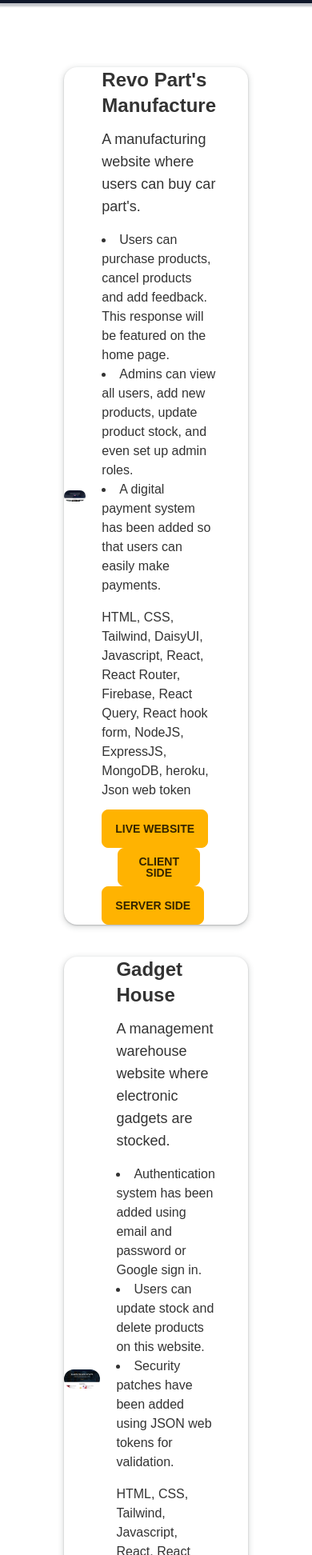
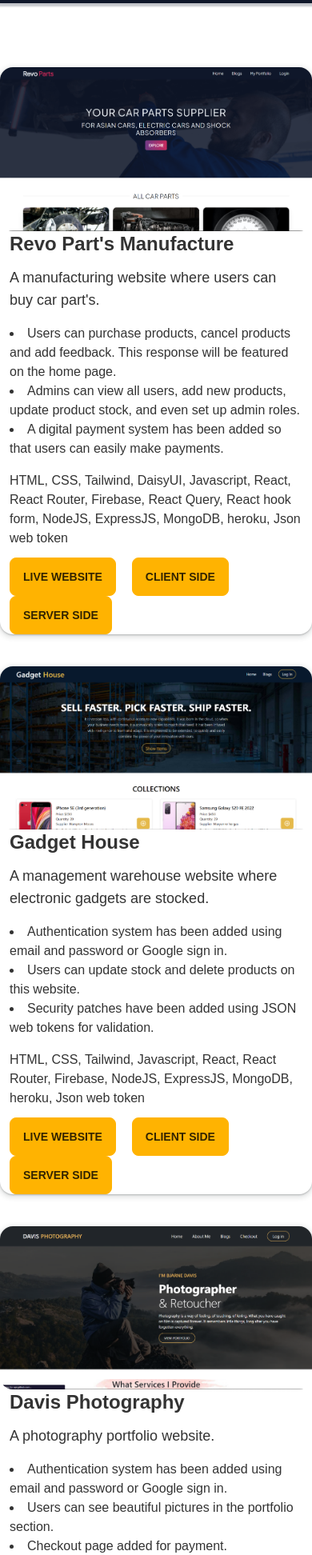
Before and after one commit to rockydey/rocky_portfolio, a React (Create React App) app: page /details in a window 390 px wide. Shown: the part 56-2000 px from the top of the page at 80% size. Built offline with nearby package versions, Linux system fonts and the light colour scheme.

Commit message:
details page updated

```diff
--- a/src/Pages/Home/Details.jsx
+++ b/src/Pages/Home/Details.jsx
@@ -8,12 +8,12 @@
 
 const Details = () => {
     return (
-        <div className='mx-20 my-20'>
-            <div className='flex gap-5 items-center rounded-2xl mb-10' style={{ boxShadow: "rgba(60, 64, 67, 0.3) 0px 1px 2px 0px, rgba(60, 64, 67, 0.15) 0px 2px 6px 2px" }}>
+        <div className='lg:mx-20 my-20'>
+            <div className='lg:flex gap-5 items-center rounded-2xl mb-10' style={{ boxShadow: "rgba(60, 64, 67, 0.3) 0px 1px 2px 0px, rgba(60, 64, 67, 0.15) 0px 2px 6px 2px" }}>
                 <div>
                     <img className='rounded-2xl' src={project1} alt="" />
                 </div>
-                <div className='pr-10'>
+                <div className='lg:pr-10 lg:px-0 px-3'>
                     <h2 className='text-2xl font-semibold'>Revo Part's Manufacture</h2>
                     <p className='text-lg mt-3'>A manufacturing website where users can buy car part's.</p>
                     <div className='text-normal my-4'>
@@ -31,11 +31,11 @@
                     </div>
                 </div>
             </div>
-            <div className='flex gap-5 items-center rounded-2xl mb-10' style={{ boxShadow: "rgba(60, 64, 67, 0.3) 0px 1px 2px 0px, rgba(60, 64, 67, 0.15) 0px 2px 6px 2px" }}>
+            <div className='lg:flex gap-5 items-center rounded-2xl mb-10' style={{ boxShadow: "rgba(60, 64, 67, 0.3) 0px 1px 2px 0px, rgba(60, 64, 67, 0.15) 0px 2px 6px 2px" }}>
                 <div>
                     <img className='rounded-2xl' src={project2} alt="" />
                 </div>
-                <div className='pr-10'>
+                <div className='lg:pr-10 lg:px-0 px-3'>
                     <h2 className='text-2xl font-semibold'>Gadget House</h2>
                     <p className='text-lg mt-3'>A management warehouse website where electronic gadgets are stocked.</p>
                     <div className='text-normal my-4'>
@@ -53,11 +53,11 @@
                     </div>
                 </div>
             </div>
-            <div className='flex gap-5 items-center rounded-2xl mb-10' style={{ boxShadow: "rgba(60, 64, 67, 0.3) 0px 1px 2px 0px, rgba(60, 64, 67, 0.15) 0px 2px 6px 2px" }}>
+            <div className='lg:flex gap-5 items-center rounded-2xl mb-10' style={{ boxShadow: "rgba(60, 64, 67, 0.3) 0px 1px 2px 0px, rgba(60, 64, 67, 0.15) 0px 2px 6px 2px" }}>
                 <div>
                     <img className='rounded-2xl' src={project3} alt="" />
                 </div>
-                <div className='pr-10'>
+                <div className='lg:pr-10 lg:px-0 px-3'>
                     <h2 className='text-2xl font-semibold'>Davis Photography</h2>
                     <p className='text-lg mt-3'>A photography portfolio website.</p>
                     <div className='text-normal my-4'>
@@ -74,11 +74,11 @@
                     </div>
                 </div>
             </div>
-            <div className='flex gap-5 items-center rounded-2xl mb-10' style={{ boxShadow: "rgba(60, 64, 67, 0.3) 0px 1px 2px 0px, rgba(60, 64, 67, 0.15) 0px 2px 6px 2px" }}>
+            <div className='lg:flex gap-5 items-center rounded-2xl mb-10' style={{ boxShadow: "rgba(60, 64, 67, 0.3) 0px 1px 2px 0px, rgba(60, 64, 67, 0.15) 0px 2px 6px 2px" }}>
                 <div>
                     <img className='rounded-2xl' src={project4} alt="" />
                 </div>
-                <div className='pr-10'>
+                <div className='lg:pr-10 lg:px-0 px-3'>
                     <h2 className='text-2xl font-semibold'>Enfield Bullet Exploration</h2>
                     <p className='text-lg mt-3'>A presentation website where presenting Enfield Bullet bike.</p>
                     <div className='text-normal my-4'>
@@ -95,11 +95,11 @@
                     </div>
                 </div>
             </div>
-            <div className='flex gap-5 items-center rounded-2xl mb-10' style={{ boxShadow: "rgba(60, 64, 67, 0.3) 0px 1px 2px 0px, rgba(60, 64, 67, 0.15) 0px 2px 6px 2px" }}>
+            <div className='lg:flex gap-5 items-center rounded-2xl mb-10' style={{ boxShadow: "rgba(60, 64, 67, 0.3) 0px 1px 2px 0px, rgba(60, 64, 67, 0.15) 0px 2px 6px 2px" }}>
                 <div>
                     <img className='rounded-2xl' src={project5} alt="" />
                 </div>
-                <div className='pr-10'>
+                <div className='lg:pr-10 lg:px-0 px-3'>
                     <h2 className='text-2xl font-semibold'>Car Valley</h2>
                     <p className='text-lg mt-3'>Car's website where you can present your car's.</p>
                     <div className='text-normal my-4'>
@@ -116,11 +116,11 @@
                     </div>
                 </div>
             </div>
-            <div className='flex gap-5 items-center rounded-2xl mb-10' style={{ boxShadow: "rgba(60, 64, 67, 0.3) 0px 1px 2px 0px, rgba(60, 64, 67, 0.15) 0px 2px 6px 2px" }}>
+            <div className='lg:flex gap-5 items-center rounded-2xl mb-10' style={{ boxShadow: "rgba(60, 64, 67, 0.3) 0px 1px 2px 0px, rgba(60, 64, 67, 0.15) 0px 2px 6px 2px" }}>
                 <div>
                     <img className='rounded-2xl' src={project6} alt="" />
                 </div>
-                <div className='pr-10'>
+                <div className='lg:pr-10 lg:px-0 px-3'>
                     <h2 className='text-2xl font-semibold'>To Do App</h2>
                     <p className='text-lg mt-3'>A listing task website where you can add your daily activities.</p>
                     <div className='text-normal my-4'>
```
